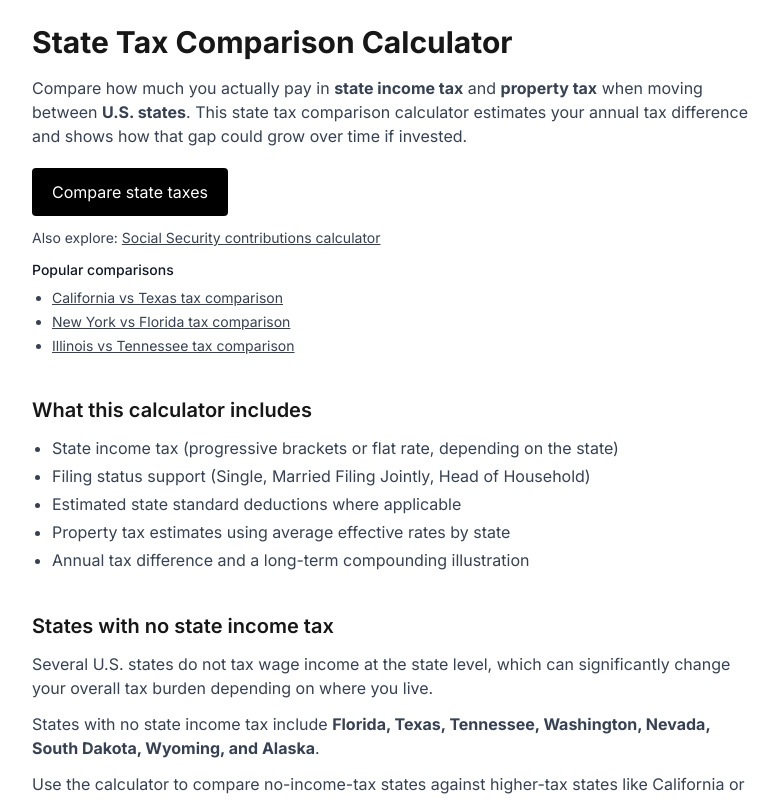
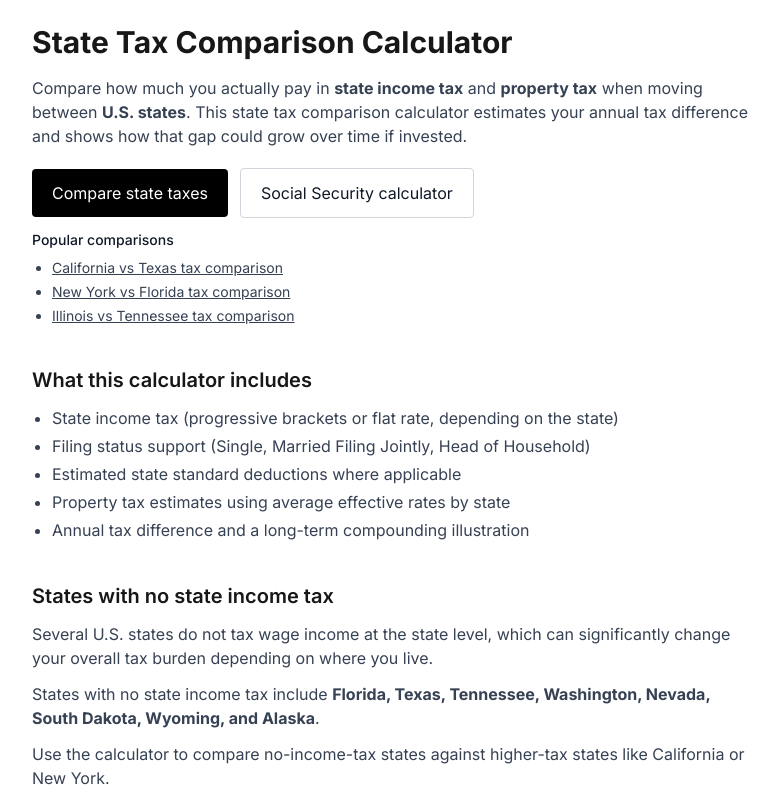
Before and after one commit to ABULOC/tax-compare, a Next.js app: page / in a window 1280 px wide. Shown: the top 800 px of the page, without its empty margins (248-1026 px from the left). Built offline with nearby package versions, Linux system fonts and the light colour scheme.

Commit message:
Button Homepage

```diff
--- a/app/page.tsx
+++ b/app/page.tsx
@@ -18,20 +18,22 @@ export default function Home() {
         </p>
 
         <div className="pt-1">
-          <Link
-            href="/compare"
-            className="inline-block rounded bg-black px-5 py-3 text-white"
-          >
-            Compare state taxes
-          </Link>
+<div className="flex flex-col gap-3 sm:flex-row sm:items-center">
+  <Link
+    href="/compare"
+    className="inline-block rounded bg-black px-5 py-3 text-white text-center"
+  >
+    Compare state taxes
+  </Link>
 
-          <div className="mt-3 text-sm text-gray-700">
-  Also explore:
-  {" "}
-  <Link href="/social-security" className="underline">
-    Social Security contributions calculator
+  <Link
+    href="/social-security"
+    className="inline-block rounded border border-gray-300 px-5 py-3 text-gray-900 text-center hover:bg-gray-50"
+  >
+    Social Security calculator
   </Link>
 </div>
+
 
 
           <div className="mt-3 text-sm text-gray-700">
```
